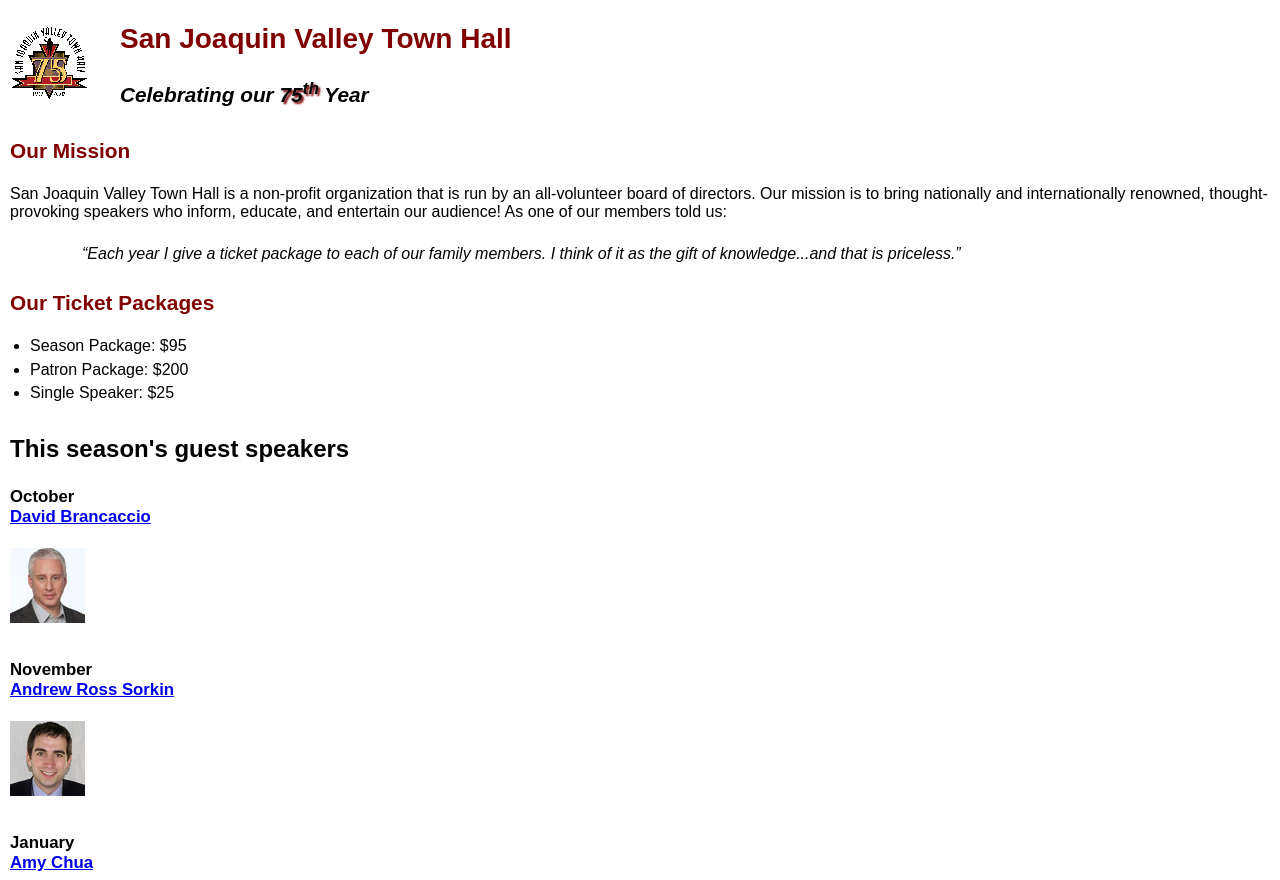
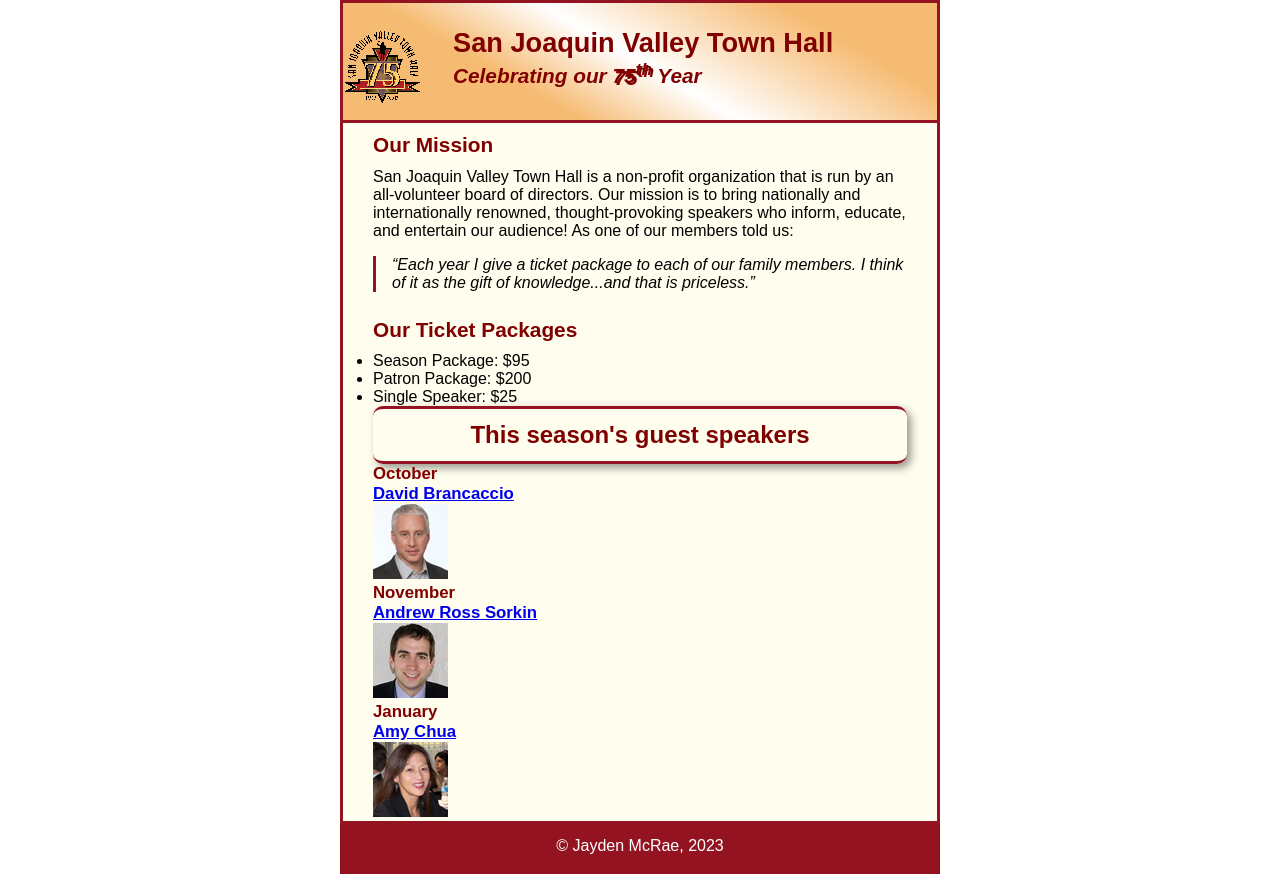
Before and after one commit to jam374/A07, a plain HTML site: page index.html in a window 1280 px wide. Shown: the top 880 px of the page. Drawn offline with Linux system fonts and the light colour scheme.

Commit message:
Update c5_main.css

```diff
--- a/styles/c5_main.css
+++ b/styles/c5_main.css
@@ -1,70 +1,98 @@
-/* custom property */
-:root {
-	--global-color-1: #800000;
+/* Reset styles */
+* {
+    margin: 0;
+    padding: 0;
+    box-sizing: border-box;
 }
 
-/* the styles for the elements */
+/* General body styling */
 body {
+    width: 600px;
+    margin: 0 auto;
+    background-color: #fffded;
+    border: 3px solid #931420;
     font-family: Arial, Helvetica, sans-serif;
-    font-size: 100%;
-    margin-left: 10px;
 }
-a:focus, a:hover {
-	font-style: italic;
+
+/* Background for the entire page */
+html {
+    background-color: white;
 }
-/* the styles for the header */
+
+/* Header styling */
+header {
+    padding-top: 1.5em;
+    padding-bottom: 2em;
+    background: linear-gradient(30deg, #f6bb73 0%, #f6bb73 30%, white 50%, #f6bb73 80%, #f6bb73 100%);
+    border-bottom: 3px solid #931420;
+}
+
+header img {
+    float: left;
+    padding-right: 30px;
+}
+
 header h2 {
-	font-size: 175%;
-	color: var(--global-color-1);
-	text-indent: 30px;
+    font-size: 170%;
+    color: #800000;
 }
+
 header h3 {
     font-size: 130%;
     font-style: italic;
-	text-indent: 30px;
+    color: #800000;
 }
-header img {
-	float: left;
+
+/* Text shadow for "75th" */
+.shadow {
+    text-shadow: 2px 2px #800000;
 }
-.shadow {
-	text-shadow: 2px 2px 2px var(--global-color-1);
+
+/* Main content styling */
+main {
+    padding: 0 30px;
 }
-/* the styles for the main content */
-main {
-	clear: left;
-}
+
 main h1 {
     font-size: 150%;
-	padding: .3em 0;
+    color: #800000;
+    border-top: 3px solid #931420;
+    border-bottom: 3px solid #931420;
+    padding: 0.5em 0;
+    text-align: center;
+    border-radius: 10px;
+    box-shadow: 4px 4px 8px rgba(0, 0, 0, 0.4);
 }
+
 main h2 {
-	color: var(--global-color-1);
+    color: #800000;
     font-size: 130%;
-	padding: .5em 0 .25em 0;
+    padding: .5em 0;
 }
+
 main h3 {
     font-size: 105%;
-	padding-bottom: .25em;
-}
-main img {
-	padding-bottom: 1em;
-}
-main p {
-	padding-bottom: .5em;
-}
-main blockquote {
-	padding: 0 2em;
-	font-style: italic;
-}
-main ul {
-	padding: 0 0 .25em 1.25em;
-}
-main li {
-	padding-bottom: .35em;
+    color: #800000;
 }
 
-/* the styles for the footer */
-footer p {
+/* Italicized blockquote */
+blockquote {
+    font-style: italic;
+    margin: 1em 0;
+    padding-left: 1em;
+    border-left: 3px solid #931420;
+}
+
+/* Footer styling */
+footer {
+    background-color: #931420;
+    padding: 1em;
+    color: white;
     text-align: center;
-	padding: 1em 0;
 }
+
+/* Link hover and focus styling */
+a:hover, a:focus {
+    font-style: italic;
+    color: #800000;
+}
```
Lines whose indentation alone changed are shown as unchanged.
